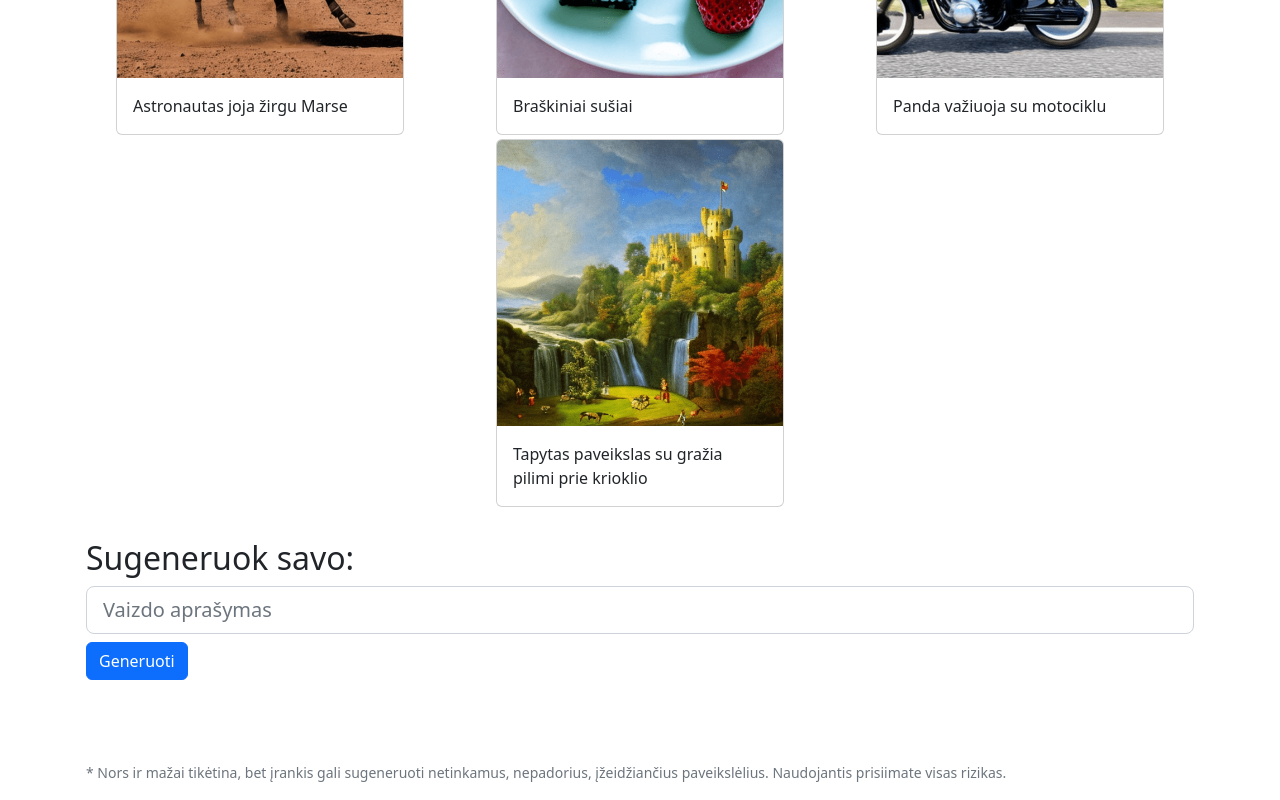
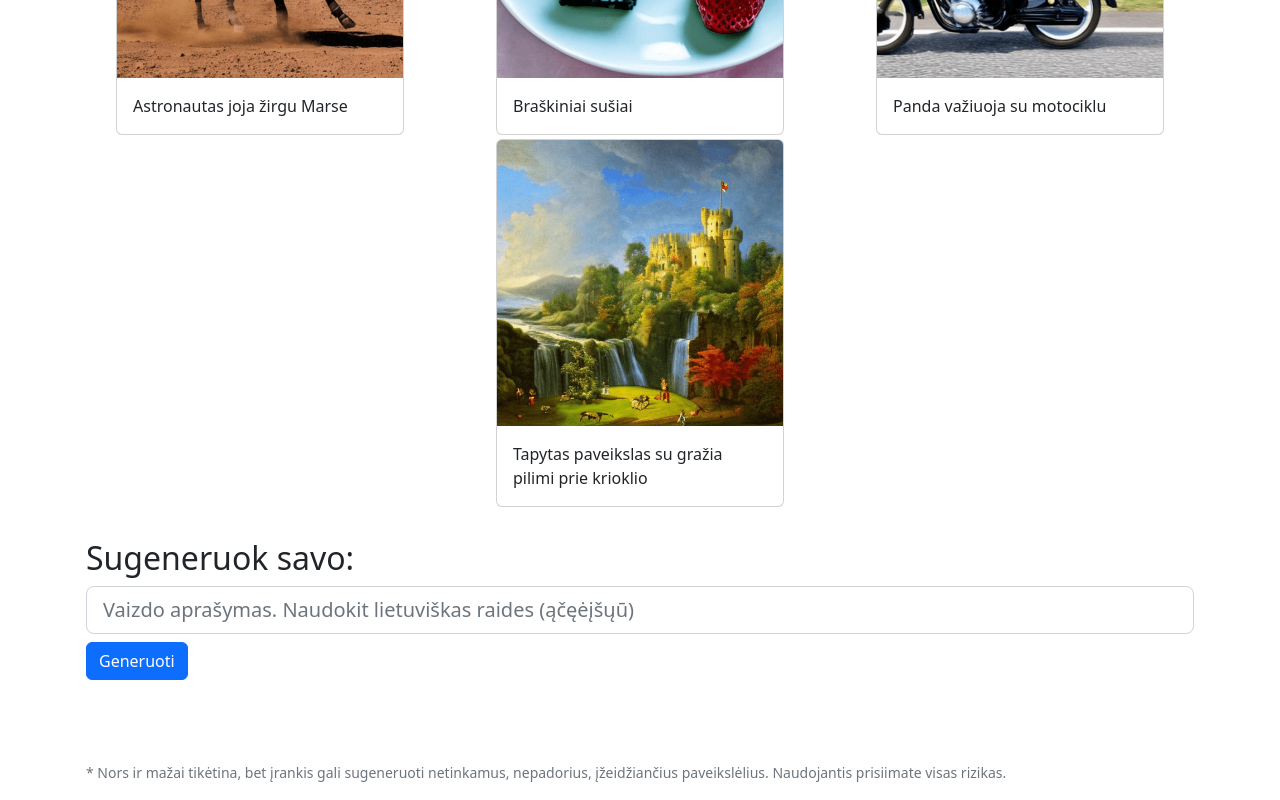
Before and after one commit to vaidasgudas/n4, a React (Create React App) app: page / in a window 1280 px wide. Shown: the part 427-1227 px from the top of the page. Built offline with nearby package versions, Linux system fonts and the light colour scheme.

Commit message:
Text adjustments

```diff
--- a/src/Components/TextToImg.js
+++ b/src/Components/TextToImg.js
@@ -113,7 +113,7 @@ function TextToImg() {
 
       <Form onSubmit={onSubmitWithCaptchaHandler}>
         { imagesHistory.length === 0 && <h2>Sugeneruok savo:</h2> }
-        <Form.Control size="lg" type="text" name="text" placeholder="Vaizdo aprašymas" value={textValue} onChange={(e) => setTextValue(e.target.value)} disabled={isFormLoading} required maxLength="255" />
+        <Form.Control size="lg" type="text" name="text" placeholder="Vaizdo aprašymas. Naudokit lietuviškas raides (ąčęėįšųū)" value={textValue} onChange={(e) => setTextValue(e.target.value)} disabled={isFormLoading} required maxLength="255" />
         <Button variant="primary" type="submit" className="mt-2" disabled={isFormLoading}>
           {isFormLoading && <Spinner as="span" animation="border" size="sm" role="status" aria-hidden="true" />}
           {isFormLoading ? " Generuojama..." : "Generuoti"}
@@ -126,7 +126,7 @@ function TextToImg() {
       </Form>
 
       { isFormLoading && <div className="text-center mt-4">
-        <Spinner animation="border" size="sm" /> Viena užklausa užtrunka apie 45 sekundes. {isWaitingInQueue && queueLength > 0 && <><br/> Prieš jus eilėje: <Badge bg="info">{queueLength}</Badge></> }
+        <Spinner animation="border" size="sm" /> Viena užklausa užtrunka apie 45 sekundes. {isWaitingInQueue && queueLength > 0 && <><br/> Prieš jus eilėje <Badge bg="info">{queueLength}</Badge> užklaus(a)(ų)(os)</> }
       </div> }
 
     </Container>
```
